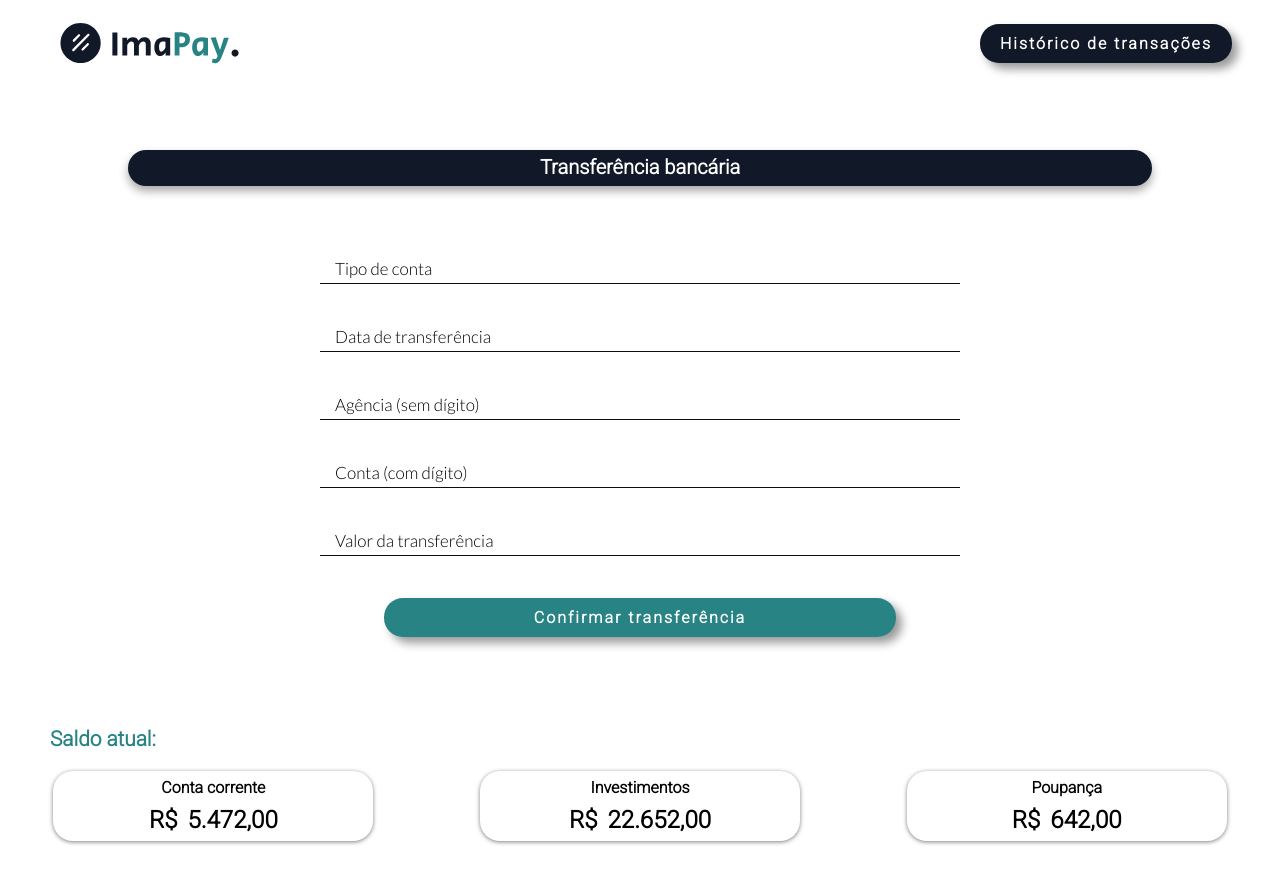
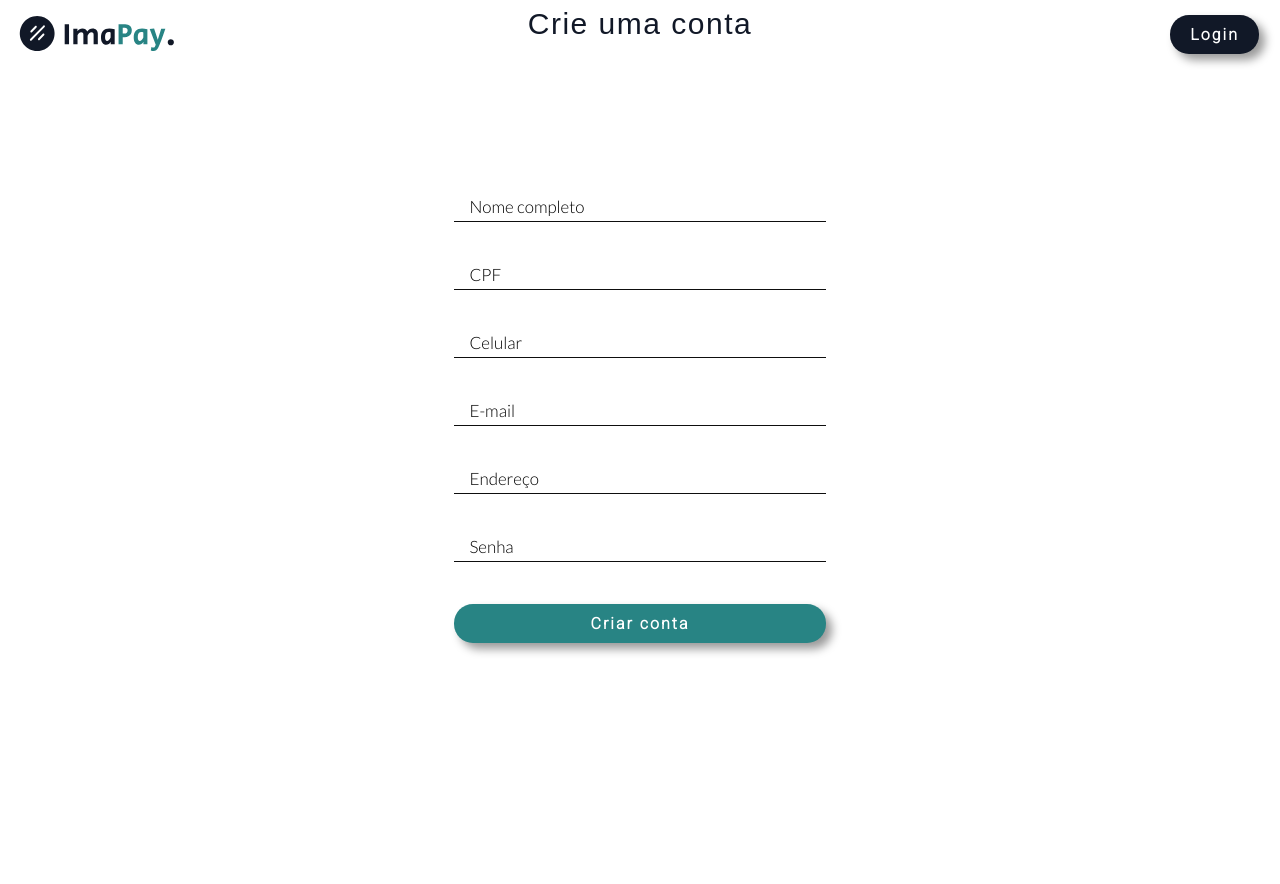
Before and after one commit to MateusNhoato/ImaPay, a React (Vite) app in the folder react/: page / in a window 1280 px wide. Shown: the top 884 px of the page. After the commit the page ends 800 px from the top, so only its background shows below. Built offline with nearby package versions, Linux system fonts and the light colour scheme; a web font is replaced by a local one.

Commit message:
Revert "Merge pull request #66 from MateusNhoato/Transfer-Page"
This reverts commit 7caca90d8b433fddc5eafbc34bcb288ac143a2ac, reversing
changes made to 6036f0442d1599bd4cfd3b169b78b31249fe5ae4.

```diff
--- a/react/src/App.css
+++ b/react/src/App.css
@@ -83,7 +83,6 @@ h2.title-investments {
     font-size: 18px;
 }
 
-
 .img-logo-box {
     width: fit-content;
     margin: -5px 0 0 9px;
@@ -93,12 +92,3 @@ h2.title-investments {
 .img-logo-box img {
     width: 205px;
 }
-
-.salto-atual {
-    font-family: 'Roboto', sans-serif ;
-    font-size: 1.3em;
-    font-weight: bold;
-    color: var(--secondary-color);
-    margin: 50px 50px -40px;
-
-}
--- a/react/src/App.jsx
+++ b/react/src/App.jsx
@@ -9,7 +9,6 @@ import Button from './components/Button/Button'
 import TermsAndConditions from './components/TermsAndConditions/TermsAndConditions'
 import BalancePage from './pages/balance_page'
 import Register from './pages/register'
-import TransferPage from './pages/transfer_page/TransferPage'
 
 function App() {
 const alertButton = () => {
@@ -24,9 +23,7 @@ const items = [<Button key="1" label="Cadastre-se" backgroundColor={"var(--secon
 
       {/* <BalancePage /> */}
 
-      {/* <Register /> */}
-
-      <TransferPage />
+      <Register />
 
     </>
   )
--- a/react/src/components/Form/Form.css
+++ b/react/src/components/Form/Form.css
@@ -3,7 +3,7 @@
     display: flex;
     justify-content: center;
     margin: 74px auto 15px auto;
-    width: 55%;
+    width: 35%;
 }
 
 .form-gradient {
@@ -51,12 +51,10 @@ form div .button{
 .form-container-h2{
     position: absolute;
     width: 365px;
-    height: 30px;
+    height: 56px;
     left: 570px;
     top: 65px;
-    display: flex;
-    justify-content: center;
-    font-family:'arial', sans-serif;
+    font-family:'arial';
     font-style: normal;
     font-weight: 400;
     font-size: 30px;
--- a/react/src/components/InfoCardComponent/InfoCardComponent.jsx
+++ b/react/src/components/InfoCardComponent/InfoCardComponent.jsx
@@ -3,7 +3,7 @@ import './InfoCardComponent.css';
 
 const InfoCardComponent = (props) => {
     return (
-        <div className="infoCardComponent">
+        <div>
             <div className="infoCard">
                 <p className="infoCardTitle">{props.title}</p>
                 <div className='InfoCardText'>
--- a/react/src/components/Input/Input.css
+++ b/react/src/components/Input/Input.css
@@ -1,6 +1,5 @@
 .form-data {
-    width: 50vw;
-    max-width: 50vw;
+    width: 29vw;
     border: 0;
     padding: 5px;
     margin-bottom: 42px;
--- a/react/src/components/NavBar/NavBar.css
+++ b/react/src/components/NavBar/NavBar.css
@@ -1,7 +1,6 @@
 .nav {
     display:flex;
     justify-content: space-between;
-    margin-top: 1em;
     margin-bottom: 5em;
     align-items: center;
     gap: 1em;
```
